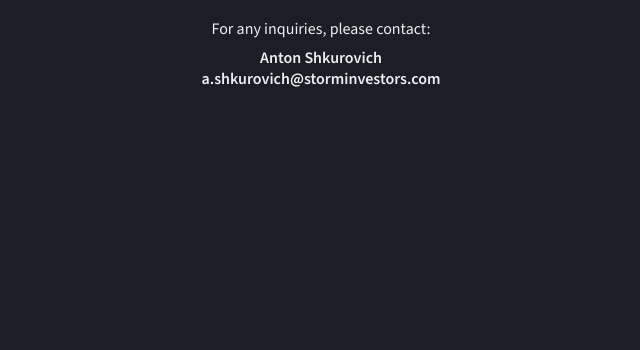
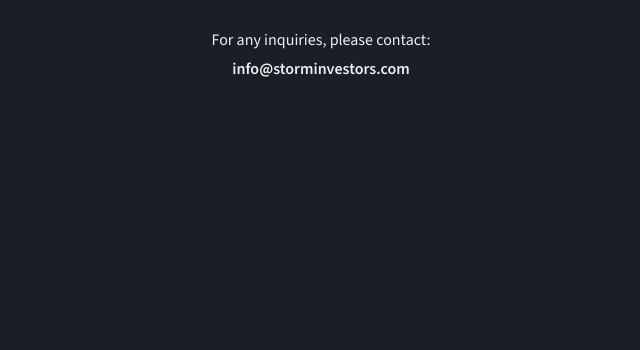
Before and after one commit to storminvestors/storminvestors.com, a plain HTML site: page index.html in a window 1280 px wide. Shown: the part 450-800 px from the top of the page, without its empty margins (319-959 px from the left). Drawn offline with nearby package versions, Linux system fonts and the light colour scheme.

Commit message:
Update contact email address

```diff
--- a/index.html
+++ b/index.html
@@ -22,9 +22,7 @@
         For any inquiries, please contact:
       </p>
       <p class="contact">
-        Anton Shkurovich
-        <br>
-        a.shkurovich@storminvestors.com
+        info@storminvestors.com
       </p>
     </section>
   </main>
```
